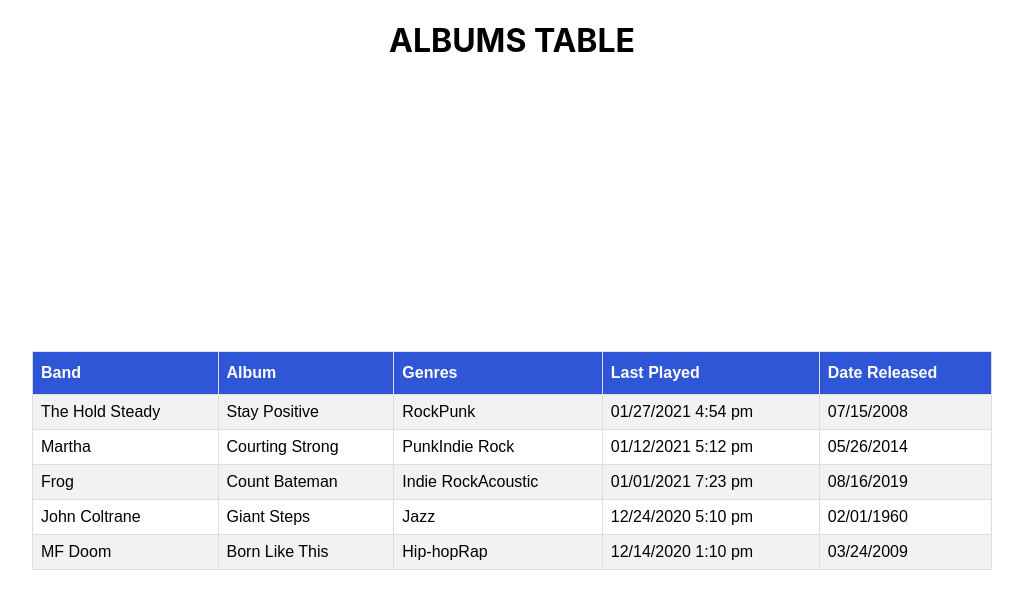
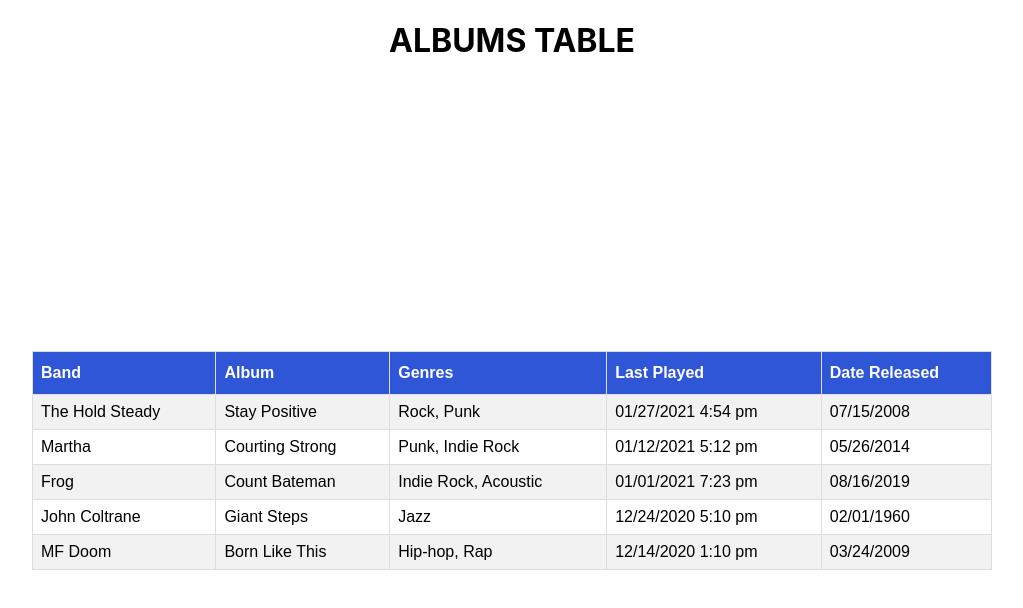
Before and after one commit to segenel/Albums_Project, a React (Create React App) app in the folder albums_project/: page / in a window 1280 px wide. Shown: the top 608 px of the page, without its empty margins (128-1151 px from the left). Built offline with nearby package versions, Linux system fonts and the light colour scheme.

Commit message:
Fixed the formatting of Genres

```diff
--- a/albums_project/src/App.js
+++ b/albums_project/src/App.js
@@ -37,7 +37,10 @@
               <tr key="{item}">
                   <td>{ item.band_name }</td>
                   <td>{ item.album_title }</td>
-                  <td>{ item.genres}</td>
+                  <td>{ item.genres.map ((genre, i) => [
+                      i > 0 && ", ",
+                      genre
+                  ])}</td>
                   <td>{ date }</td>
                   <td>{ release }</td>
               </tr>
```
